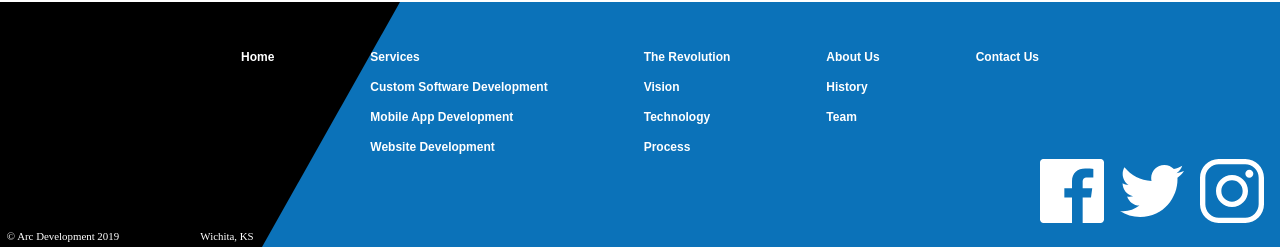
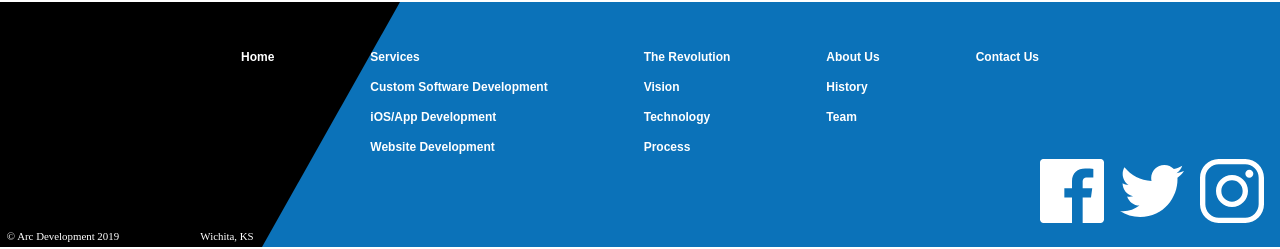
Before and after one commit to oscaramos/arc-development, a React (Create React App) app: page /estimate in a window 1280 px wide. Shown: the part 128-377 px from the top of the page. Built offline with nearby package versions, Linux system fonts and the light colour scheme.

Commit message:
Rename Mobile development to iOS/Android development

```diff
--- a/src/components/Footer.js
+++ b/src/components/Footer.js
@@ -83,7 +83,7 @@ const Footer = () => {
                 Custom Software Development
               </Grid>
               <Grid item component={Link} to='/mobileapps' className={classes.link}>
-                Mobile App Development
+                iOS/App Development
               </Grid>
               <Grid item component={Link} to='/websites' className={classes.link}>
                 Website Development
```
